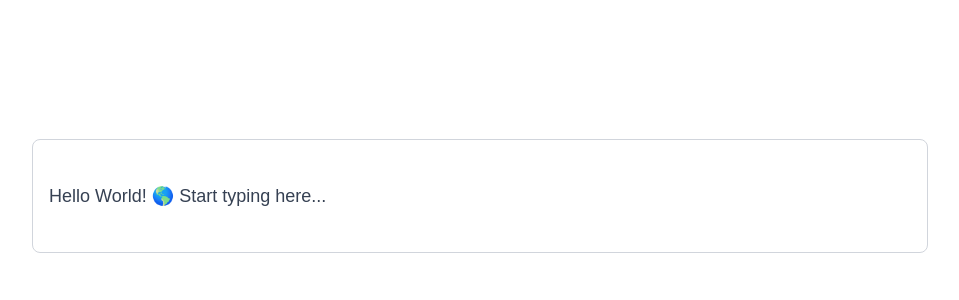
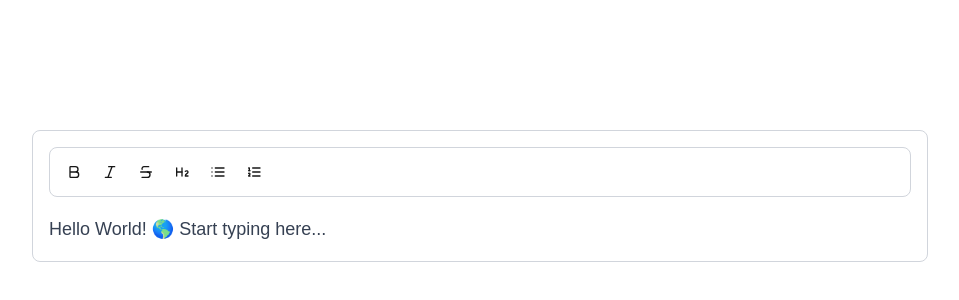
Before and after one commit to alexradu95/euplan, a Next.js app in the folder apps/web/: page / in a window 1280 px wide. Shown: the part 204-504 px from the top of the page, without its empty margins (160-1119 px from the left). Built offline with nearby package versions, Linux system fonts and the light colour scheme.

Commit message:
implement simple toolbar

```diff
--- a/apps/web/app/components/TiptapEditor.tsx
+++ b/apps/web/app/components/TiptapEditor.tsx
@@ -3,6 +3,7 @@
 import { useEditor, EditorContent } from '@tiptap/react'
 import StarterKit from '@tiptap/starter-kit'
 import React from 'react'
+import { Toolbar } from './Toolbar'
 
 const TiptapEditor = () => {
   const editor = useEditor({
@@ -10,12 +11,18 @@ const TiptapEditor = () => {
       StarterKit,
     ],
     content: '<p>Hello World! 🌎️ Start typing here...</p>',
+    editorProps: {
+      attributes: {
+        class: 'prose prose-lg focus:outline-none max-w-none',
+      },
+    },
     // We disable the editor on the server to prevent SSR issues.
     immediatelyRender: false,
   })
 
   return (
     <div className="border border-gray-300 rounded-lg p-4">
+      <Toolbar editor={editor} />
       <EditorContent className="tiptap" editor={editor} />
     </div>
   )
--- /dev/null
+++ b/apps/web/app/components/Toolbar.tsx
@@ -0,0 +1,77 @@
+'use client'
+
+import React from 'react'
+import type { Editor } from '@tiptap/react'
+import {
+  Bold,
+  Strikethrough,
+  Italic,
+  List,
+  ListOrdered,
+  Heading2,
+} from 'lucide-react'
+
+type Props = {
+  editor: Editor | null
+}
+
+export function Toolbar({ editor }: Props) {
+  if (!editor) {
+    return null
+  }
+
+  return (
+    <div className="border border-gray-300 rounded-lg p-2 flex items-center gap-1 mb-4">
+      {/* Bold Button */}
+      <button
+        onClick={() => editor.chain().focus().toggleBold().run()}
+        disabled={!editor.can().chain().focus().toggleBold().run()}
+        className={editor.isActive('bold') ? 'bg-gray-200 p-2 rounded-lg' : 'p-2 rounded-lg hover:bg-gray-100'}
+      >
+        <Bold className="h-4 w-4" />
+      </button>
+
+      {/* Italic Button */}
+      <button
+        onClick={() => editor.chain().focus().toggleItalic().run()}
+        disabled={!editor.can().chain().focus().toggleItalic().run()}
+        className={editor.isActive('italic') ? 'bg-gray-200 p-2 rounded-lg' : 'p-2 rounded-lg hover:bg-gray-100'}
+      >
+        <Italic className="h-4 w-4" />
+      </button>
+
+      {/* Strikethrough Button */}
+      <button
+        onClick={() => editor.chain().focus().toggleStrike().run()}
+        disabled={!editor.can().chain().focus().toggleStrike().run()}
+        className={editor.isActive('strike') ? 'bg-gray-200 p-2 rounded-lg' : 'p-2 rounded-lg hover:bg-gray-100'}
+      >
+        <Strikethrough className="h-4 w-4" />
+      </button>
+
+      {/* Heading Button */}
+      <button
+        onClick={() => editor.chain().focus().toggleHeading({ level: 2 }).run()}
+        className={editor.isActive('heading', { level: 2 }) ? 'bg-gray-200 p-2 rounded-lg' : 'p-2 rounded-lg hover:bg-gray-100'}
+      >
+        <Heading2 className="h-4 w-4" />
+      </button>
+
+      {/* Bullet List Button */}
+       <button
+        onClick={() => editor.chain().focus().toggleBulletList().run()}
+        className={editor.isActive('bulletList') ? 'bg-gray-200 p-2 rounded-lg' : 'p-2 rounded-lg hover:bg-gray-100'}
+      >
+        <List className="h-4 w-4" />
+      </button>
+
+      {/* Ordered List Button */}
+      <button
+        onClick={() => editor.chain().focus().toggleOrderedList().run()}
+        className={editor.isActive('orderedList') ? 'bg-gray-200 p-2 rounded-lg' : 'p-2 rounded-lg hover:bg-gray-100'}
+      >
+        <ListOrdered className="h-4 w-4" />
+      </button>
+    </div>
+  )
+}
--- a/apps/web/package.json
+++ b/apps/web/package.json
@@ -13,6 +13,7 @@
     "@tiptap/pm": "^3.0.7",
     "@tiptap/react": "^3.0.7",
     "@tiptap/starter-kit": "^3.0.7",
+    "lucide-react": "^0.535.0",
     "next": "15.4.5",
     "react": "19.1.0",
     "react-dom": "19.1.0"
```
Also changed, not shown: 1 other file (tests, documents, lock files or other folders).
